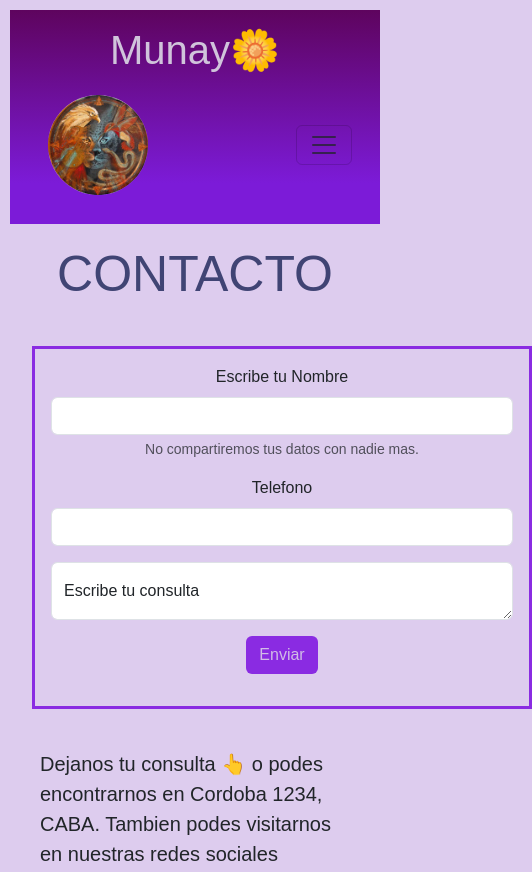
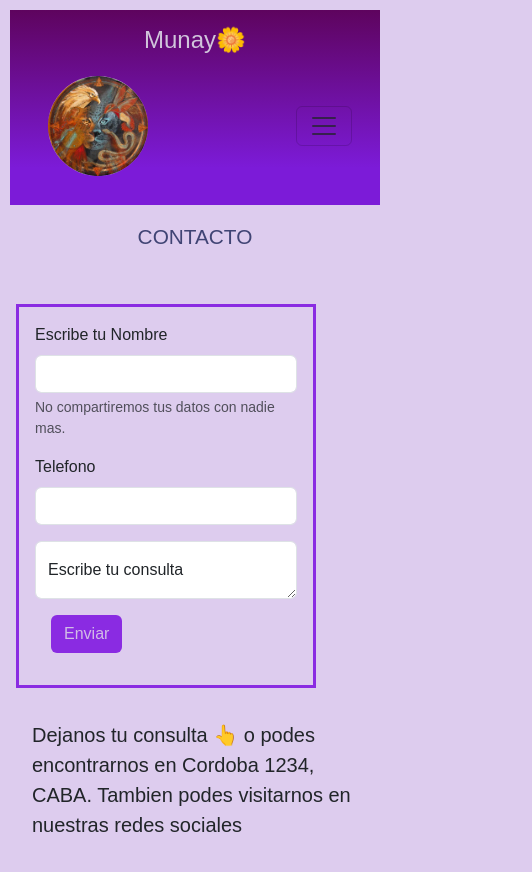
Before and after one commit to TamaraPerez82/PF-TamaraPerez, a plain HTML site: page pages/contacto.html in a window 390 px wide. Shown: the top 872 px of the page, 532 px wide, since content can reach past the window. Drawn offline with nearby package versions, Linux system fonts and the light colour scheme.

Commit message:
modifique los estilos de la pagina de contacto

```diff
--- a/css/estilo.css
+++ b/css/estilo.css
@@ -40,11 +40,12 @@ ul {
     font-style: arial;
     margin: auto;
 }
-.parrafo3{
-    padding: auto;
+
+.parrafo3 {
+    padding: 1rem;
     font-size: 20px;
     font-style: arial;
-    margin: 40px;
+    margin: 1rem;
     text-align: left;
 
 }
@@ -83,6 +84,7 @@ h2 {
 }
 
 h3 {
+    display: flex;
     padding: 20px;
     color: rgb(90, 18, 158);
 
@@ -142,38 +144,28 @@ a {
     padding: 10px;
 }
 
-
-
 .contMedio {
     padding: 5px;
     text-align: left;
     margin: 10px;
 }
+.contact{
+    padding: 10px;
+    font-size: 50px;
+    color: rgb(64, 68, 116);
+    text-align: center;
+    font-style: arial;
+
+}
+
 .formulario {
-    width: 500px;
-    margin:2rem;
+    display: flex;
+    padding: 1rem;
+    flex-direction: row;
+    text-align: left;
     border: blueviolet solid 3px;
-    padding: 1rem;
-    text-align: center;
-}
-@media only screen and (min-widht:320px)and(max-widht:500px){
-
-    h1{font-size: 20px;}
-    h2{font-size: 20px;}
-
-    .formulario{
-        width: 50px;
-
-    }
-
-    .ubicacion{
-        width: 10px;
-    }
-
-    .contact{
-        text-align: center;
-        font-size: 20px;
-    }
+    margin: 1rem;
+    width: 400px;
 
 }
 
@@ -182,11 +174,54 @@ a {
     color: rgb(209, 188, 230);
     margin: 1rem;
 }
-.miColor:hover{
+
+.miColor:hover {
     background-color: #8d4ea3;
     color: rgb(30, 11, 48);
 }
-.ubicacion{
+
+.ubicacion {
     padding: 1rem;
     margin: 1rem;
 }
+
+.map {
+    position: relative;
+    text-align: right;
+    width: 85%;
+    height: 300px;
+    margin: 0 auto;
+}
+.direccion{
+    text-align: right;
+}
+
+@media (max-width: 480px) {
+
+    h1 {
+        font-size: 1.5rem;
+    }
+
+    h2 {
+        font-size: 1.3rem;
+    }
+
+    .formulario {
+        align-items: center;
+        width: 300px;
+        justify-content: center;
+
+    }
+
+    .ubicacion {
+        width: 100%;
+        height: 100%;
+
+    }
+
+    .contact {
+        text-align: center;
+        font-size: 40px;
+    }
+
+}
```
